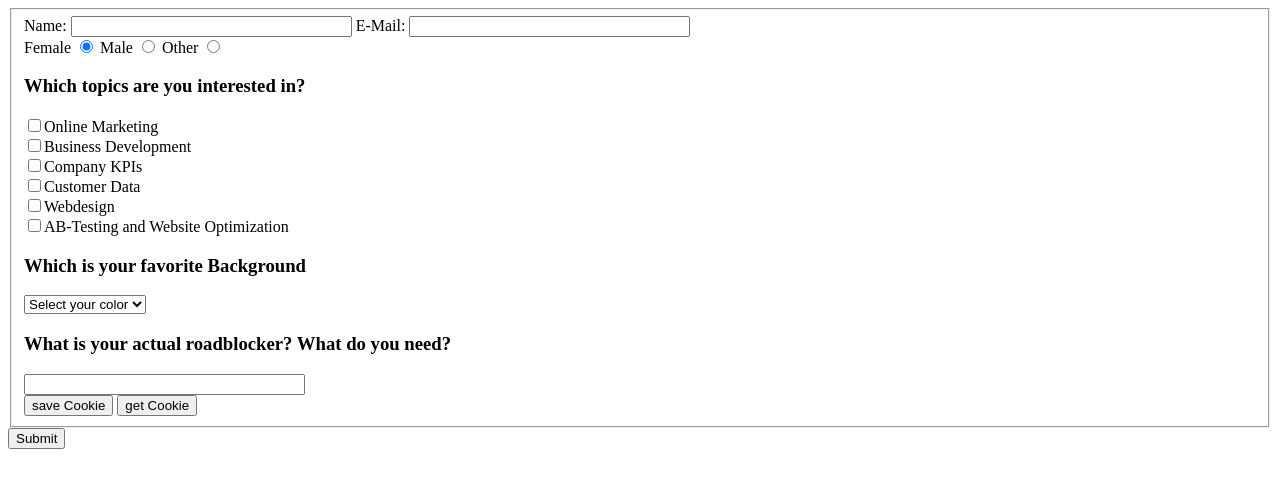
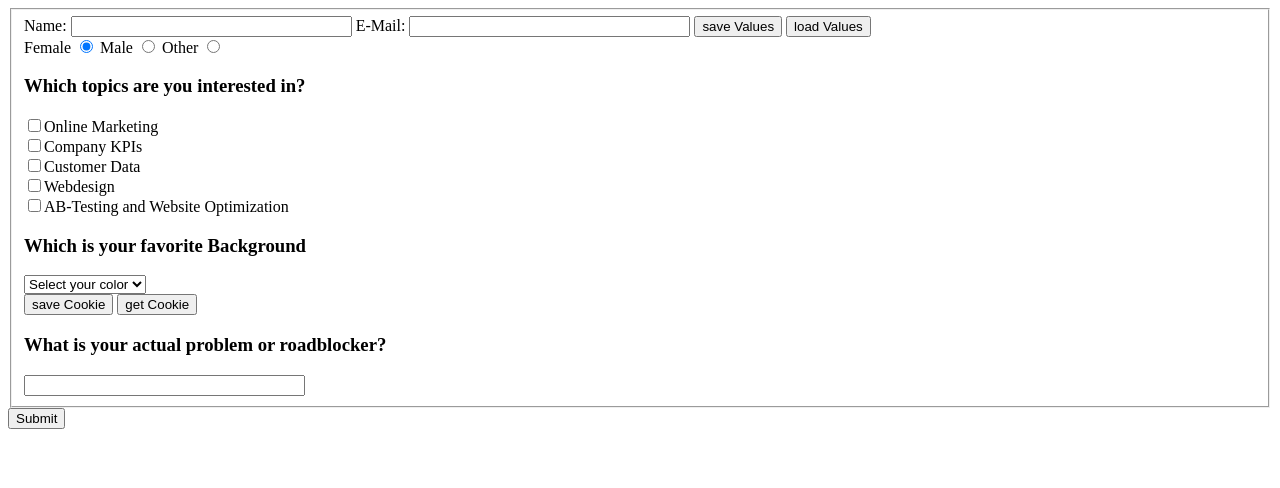
Before and after one commit to MariaMatkowski/WTM-Kurs, a website: page index-test2.html in a window 1280 px wide. Drawn offline with Linux system fonts and the light colour scheme.

Commit message:
local storage

```diff
--- a/index-test2.html
+++ b/index-test2.html
@@ -7,9 +7,12 @@
             <form name="myform" method="post" action="/actionpage.php" onsubmit="return storeValues(this);">
                 <fieldset>
                     <label for="name">Name:</label>
-                    <span><input type="text" size="32" name="firstname" id="firstname" value></span>
+                    <span><input type="text" size="32" name="name" id="name" value></span>
                     <label for="email">E-Mail:</label>
-                    <span><input type="text" size="32" name="email" id="email" value></span><br>
+                    <span><input type="text" size="32" name="email" id="email" value></span>
+
+                    <input type="button" value="save Values" onclick="saveValues()" />
+                    <input type="button" value="load Values" onclick="loadValues()" /><br>
 
                     <label for="female">Female</label>
                     <input type="radio" name="gender" id="female" value="female" checked>
@@ -20,7 +23,7 @@
 
                 <h3>Which topics are you interested in?</h3>
                     <label for="onlineM"><input type="checkbox" name="interests" value="onlineM">Online Marketing</label><br>
-                    <label for="busDev"><input type="checkbox" name="interests" value="busDev">Business Development</label><br>
+                    <!--<label for="busDev"><input type="checkbox" name="interests" value="busDev">Business Development</label><br>-->
                     <label for="kpi"><input type="checkbox" name="interests" value="kpi">Company KPIs</label><br>
                     <label for="custData"><input type="checkbox" name="interests" value="custData">Customer Data</label><br>
                     <label for="webdesign"><input type="checkbox" name="interests" value="webdesign">Webdesign</label><br>
@@ -32,14 +35,14 @@
                     <select id="myTheme" onchange="setColorCookie()">
                             <option value="Select Color">Select your color</option>
                             <option value="blue">mountains</option>
-                            <option value="green">beach</option>
+                            <option value="green">green</option>
                             <option value="black">lake</option>
                     </select>
                     <script type="text/javascript">
                             window.onload = function () {
                                if (document.cookie.length != 0) {
                                    var nameValueArray = document.cookie.split("=");
-                                   document.getElementById("myTheme".value) = nameValueArray[1];
+                                   document.getElementById("myTheme").value = nameValueArray[1];
                                    document.bgColor = nameValueArray[1];
                                }
                             }
@@ -51,32 +54,52 @@
                                     document.cookie = "color=" + selectedColor + ";expires=Fri, 8 Dec 2017 1:00:00 UTC;";
                                 }
                             }
-                    </script>
+                    </script><br>
+
+                        <input type="button" value="save Cookie" onclick="setColorCookie()" />
+                        <input type="button" value="get Cookie" onclick="getCookie()" />
 
                     <!-- End Background Preference Selection -->
 
-                <h3>What is your actual roadblocker? What do you need?</h3>
+                <h3>What is your actual problem or roadblocker?</h3>
                     <input type="text" size="32" rows="6"  name="missing" value><br>
-
-                <input type="button" value="save Cookie" onclick="setCookie()" />
-                <input type="button" value="get Cookie" onclick="getCookie()" />
 
                 </fieldset>
                     <input type="submit" value="Submit">
                 </form>
 
+                    <!-- Start Local Storage Name and Mail -->
+                <script>
+                function saveValues() {
+                    localStorage.name = document.getElementById("name").value;
+                    localStorage.email = document.getElementById("email").value;
+                }
+
+                function loadValues() {
+                    document.getElementById("name").value = localStorage.name;
+                    document.getElementById("email").value = localStorage.email;
+                }
+
+
+
+                </script>
+                    <!-- End Local Storage Name and Mail -->
+
 
                     <!-- Start Cookie Buttons Code -->
                 <script>
                         function setCookie() {
-                                document.cookie = "color=red; max-age= " + (60*60*24*30)+ ";";
+                                //document.cookie = "Key=Value" + "; max-age= " + (60*60*24*30)+ ";";
+                                /*var e = document.getElementById("myTheme");
+                                var text = e.options[e.selectedIndex].text;
+                                var cookieString = "E-Mail= " + document.getElementById("email").value + "; Lieblingsbild= " + text + "; max-age= " + (60*60*24*30)+ ";";*/
                             }
 
                         function getCookie() {
                                 if (document.cookie.length != 0)
                                   {
                                       var valueArray = document.cookie.split("=");
-                                      alert("Name= " + valueArray[0] + ", Value= " + valueArray[1])+";";
+                                      alert("Key= " + valueArray[0] + ", Value= " + valueArray[1])+";";
                                   }
                                 else {
                                     alert("Cookie not found");
@@ -86,6 +109,5 @@
                 </script>
                     <!-- End Cookie Buttons Code -->
 
-
     </body>
 </html>
```
